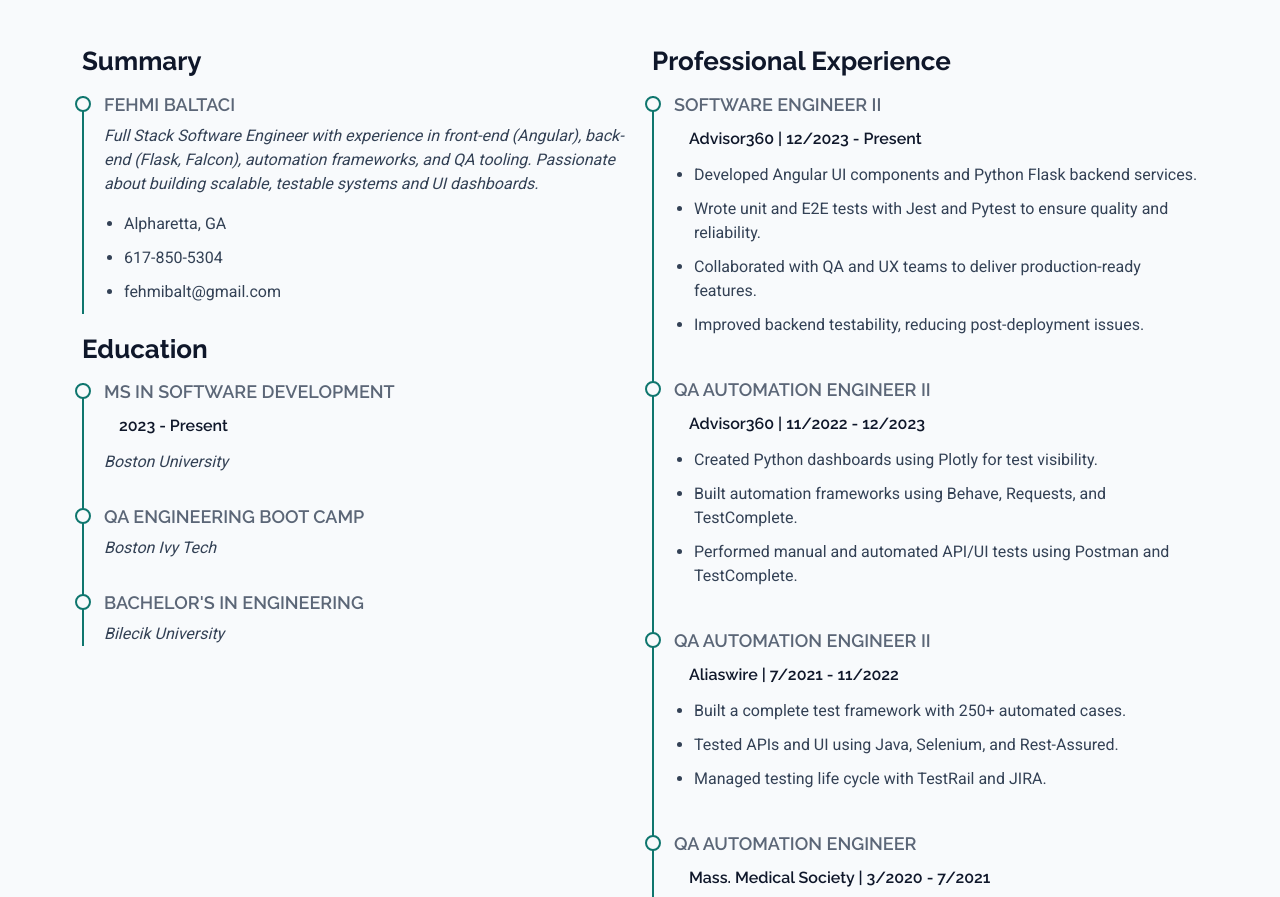
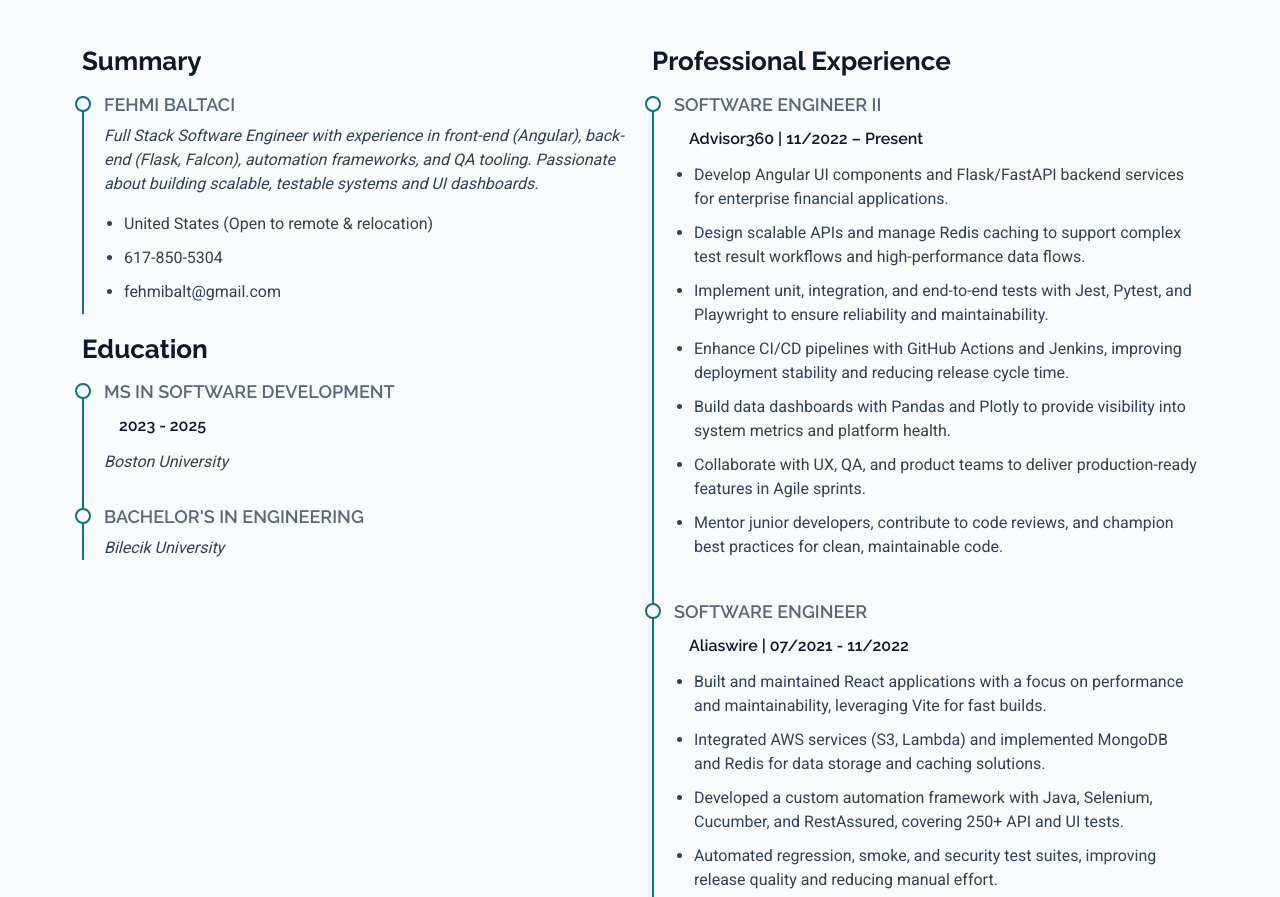
Before and after one commit to fbaltaci/fbaltaci-portfolio, a React (Vite) app: page / in a window 1280 px wide. Shown: the part 1900-2797 px from the top of the page. Built offline with nearby package versions, Linux system fonts and the light colour scheme.

Commit message:
Update constants.ts

```diff
--- a/src/constants.ts
+++ b/src/constants.ts
@@ -1,32 +1,25 @@
-import { Project } from "./models/Project";
+import { ContactInfo } from "./models/Contact";
 import { Education } from "./models/Education";
 import { Experience } from "./models/Experience";
-import { ContactInfo } from "./models/Contact";
+import { Project } from "./models/Project";
 
 export const SOCIAL_LINKS = {
-  LINKEDIN: {
-    USERNAME: "fehmi-baltaci",
-    URL: "https://linkedin.com/in/fehmi-baltaci",
-  },
-  GITHUB: {
-    USERNAME: "fbaltaci",
-    URL: "https://github.com/fbaltaci",
-  },
+  LINKEDIN: { USERNAME: "fehmi-baltaci", URL: "https://linkedin.com/in/fehmi-baltaci" },
+  GITHUB: { USERNAME: "fbaltaci", URL: "https://github.com/fbaltaci" },
 } as const;
 
 export const PERSONAL_INFO = {
   NAME: "Fehmi Baltaci",
   EMAIL: "fehmibalt@gmail.com",
   PHONE: "617-850-5304",
-  LOCATION: "Alpharetta, GA",
+  LOCATION: "United States (Open to remote & relocation)",
   WEBSITE: "https://fehmibaltaci.dev",
   TITLE: "Software Engineer",
-  TAGLINE:
-    "Passionate and versatile Software Engineer with a strong foundation in QA automation, backend services, and frontend development.",
+  TAGLINE: "Full-stack Software Engineer with a strong experience in automation and CI/CD.",
   DESCRIPTION:
     "Experienced in full-stack development and test automation with a track record of building robust applications and tools used across engineering teams.",
   CURRENT_ROLE:
-    "I'm currently working as a Software Engineer II at Advisor360°, developing Angular frontends and Python backend services. I bring a unique blend of development and QA skills, having created test frameworks and dashboards that support both engineering and QA teams. I'm continuously seeking to improve code quality and system reliability.",
+    "Software Engineer II at Advisor360, delivering Angular frontends and Python (Flask/FastAPI) services with Redis and CI/CD (GitHub Actions, Jenkins).",
 } as const;
 
 export const CONTACT_INFO: ContactInfo[] = [
@@ -57,12 +50,12 @@
     SUBTITLE: PERSONAL_INFO.TAGLINE,
   },
   PORTFOLIO: {
-    TITLE: "Portfolio",
-    SUBTITLE: "Here are a few of my featured projects with screenshots and tech stack highlights.",
+    TITLE: "Projects",
+    SUBTITLE: "Selected engineering work and internal tooling that improve reliability and developer workflows.",
   },
   CONTACT: {
     TITLE: "Contact",
-    SUBTITLE: "Feel free to reach out for opportunities, questions, or collaborations!",
+    SUBTITLE: "Open to roles and collaborations reach out anytime!",
   },
 } as const;
 
@@ -77,12 +70,8 @@
   EDUCATION: [
     {
       title: "MS in Software Development",
-      period: "2023 - Present",
+      period: "2023 - 2025",
       institution: "Boston University",
-    },
-    {
-      title: "QA Engineering Boot Camp",
-      institution: "Boston Ivy Tech",
     },
     {
       title: "Bachelor's in Engineering",
@@ -93,50 +82,56 @@
     {
       title: "Software Engineer II",
       company: "Advisor360",
-      period: "12/2023 - Present",
+      period: "11/2022 – Present",
       bullets: [
-        "Developed Angular UI components and Python Flask backend services.",
-        "Wrote unit and E2E tests with Jest and Pytest to ensure quality and reliability.",
-        "Collaborated with QA and UX teams to deliver production-ready features.",
-        "Improved backend testability, reducing post-deployment issues.",
+        "Develop Angular UI components and Flask/FastAPI backend services for enterprise financial applications.",
+        "Design scalable APIs and manage Redis caching to support complex test result workflows and high-performance data flows.",
+        "Implement unit, integration, and end-to-end tests with Jest, Pytest, and Playwright to ensure reliability and maintainability.",
+        "Enhance CI/CD pipelines with GitHub Actions and Jenkins, improving deployment stability and reducing release cycle time.",
+        "Build data dashboards with Pandas and Plotly to provide visibility into system metrics and platform health.",
+        "Collaborate with UX, QA, and product teams to deliver production-ready features in Agile sprints.",
+        "Mentor junior developers, contribute to code reviews, and champion best practices for clean, maintainable code.",
       ],
     },
     {
-      title: "QA Automation Engineer II",
-      company: "Advisor360",
-      period: "11/2022 - 12/2023",
+      title: "Software Engineer",
+      company: "Aliaswire",
+      period: "07/2021 - 11/2022",
       bullets: [
-        "Created Python dashboards using Plotly for test visibility.",
-        "Built automation frameworks using Behave, Requests, and TestComplete.",
-        "Performed manual and automated API/UI tests using Postman and TestComplete.",
+        "Built and maintained React applications with a focus on performance and maintainability, leveraging Vite for fast builds.",
+        "Integrated AWS services (S3, Lambda) and implemented MongoDB and Redis for data storage and caching solutions.",
+        "Developed a custom automation framework with Java, Selenium, Cucumber, and RestAssured, covering 250+ API and UI tests.",
+        "Automated regression, smoke, and security test suites, improving release quality and reducing manual effort.",
+        "Containerized services using Docker and collaborated on Kubernetes deployments to production environments.",
+        "Validated APIs and UI workflows with Postman, BrowserStack, and MySQL, ensuring end-to-end reliability in financial systems.",
+        "Built and maintained IVR test scenarios to validate telephony payment flows.",
       ],
     },
     {
-      title: "QA Automation Engineer II",
-      company: "Aliaswire",
-      period: "7/2021 - 11/2022",
+      title: "Software Engineer",
+      company: "Mass. Medical Society",
+      period: "03/2020 - 07/2021",
       bullets: [
-        "Built a complete test framework with 250+ automated cases.",
-        "Tested APIs and UI using Java, Selenium, and Rest-Assured.",
-        "Managed testing life cycle with TestRail and JIRA.",
+        "Developed and enhanced Angular components with TypeScript and SCSS for member tools and dashboards.",
+        "Integrated REST APIs into web applications and handled asynchronous data flows for financial and membership services.",
+        "Built a Java-based automation framework with Selenium and RestAssured, implementing 200+ automated UI and API tests.",
+        "Automated smoke, regression, and integration test suites to improve release coverage and speed.",
+        "Performed backend validation using Postman, MySQL, and AWS, ensuring data integrity in cloud-based systems.",
+        "Contributed to Agile practices, code reviews, and mentored junior engineers in automation best practices.",
       ],
     },
     {
-      title: "QA Automation Engineer",
-      company: "Mass. Medical Society",
-      period: "3/2020 - 7/2021",
+      title: "Software Engineer",
+      company: "HMS Eliza",
+      period: "11/2019 - 03/2020",
       bullets: [
-        "Automated backend and UI tests for financial services and gateways.",
-        "Worked with Postman, MySQL, Jenkins, and AWS cloud testing.",
-      ],
-    },
-    {
-      title: "QA Automation Engineer",
-      company: "HMS Eliza",
-      period: "11/2019 - 3/2020",
-      bullets: [
-        "Executed IVR and End-to-End test scenarios using Java and Selenium.",
-        "Tracked issues using Salesforce and JIRA.",
+        "Built insurance tools using JavaScript, HTML, and CSS, with responsive UI components and cross-browser compatibility.",
+        "Integrated REST APIs with backend services for real-time claims and eligibility checks.",
+        "Developed Python scripts for data setup, validation, and custom test workflows to support engineering and QA needs.",
+        "Automated regression and end-to-end scenarios with Java, Selenium, Maven, and Cucumber, ensuring accuracy of telephony and web workflows.",
+        "Created and executed IVR test cases (DTMF, voice input) to validate call center and payment systems.",
+        "Supported DevOps with Docker-based local environments, debugging setups, and version control using Git.",
+        "Collaborated in Agile sprints, code reviews, and defect triage using Jira and Salesforce, ensuring timely resolution of issues.",
       ],
     },
   ] as Experience[],
```
